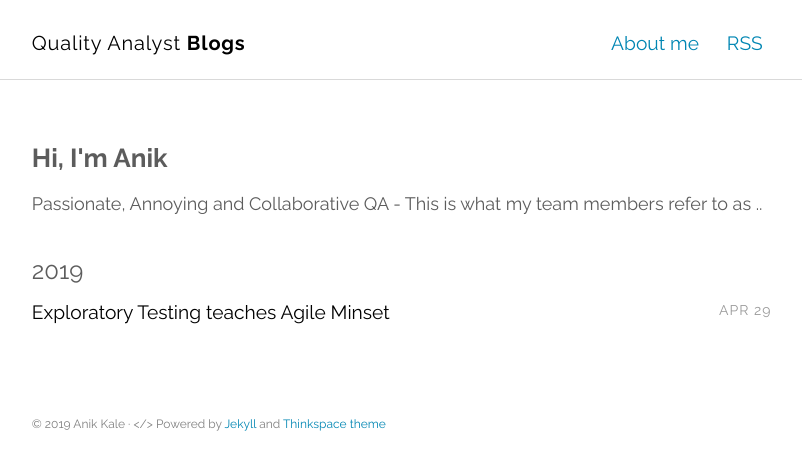
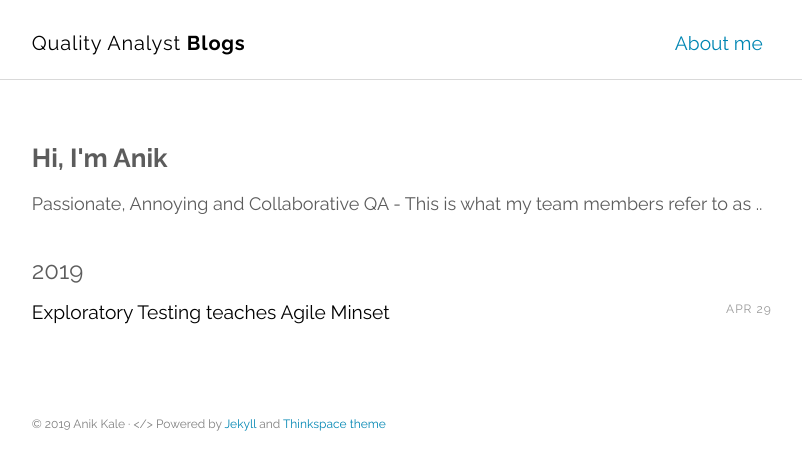
Before and after one commit to Anik-Tester/blog-platform, a Jekyll site: the page built from index.html, in a window 1280 px wide. Shown: the top 470 px of the page, without its empty margins (237-1039 px from the left). Built offline with Jekyll 4.4.1, drawn with Linux system fonts in a browser that asks for light colours.

```diff
--- a/_includes/nav.html
+++ b/_includes/nav.html
@@ -4,7 +4,6 @@
     <h1 class="logo"><a href="{{ '/' | prepend: site.baseurl | prepend: site.url }}">{{ site.title_left }}<span>{{ site.title_right }}</span></a></h1>
     <ul class="navbar">
       <li><a href="{{ '/about' | prepend: site.baseurl | prepend: site.url }}">About me</a></li>
-      <li><a href="{{ "/feed.xml" | prepend: site.baseurl | prepend: site.url }}" target="_blank">RSS</a></li>
     </ul>
   </div>
 </nav>
--- a/assets/scss/_layout.scss
+++ b/assets/scss/_layout.scss
@@ -163,7 +163,7 @@ hr {
   text-transform: uppercase;
   display: inline-block;
   letter-spacing: 1px;
-  font-size: rem(14);
+  font-size: rem(12);
   margin-bottom: 1px;
 }
 
@@ -205,7 +205,7 @@ hr {
 
   p {
     margin: 0 5em;
-    font-size: rem(14);
+    font-size: rem(12);
     color: $medium-gray-color;
   }
 }
```
